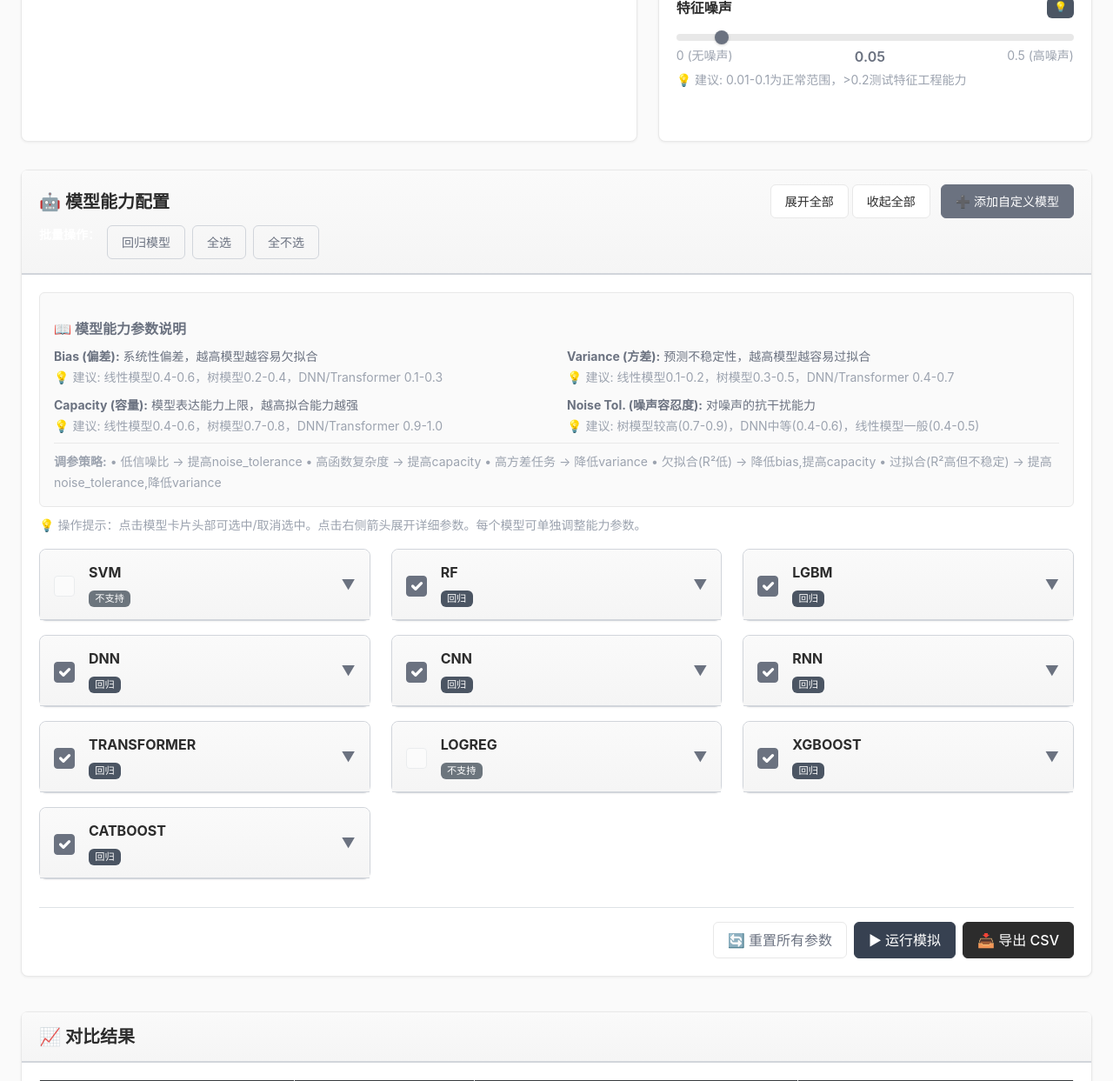
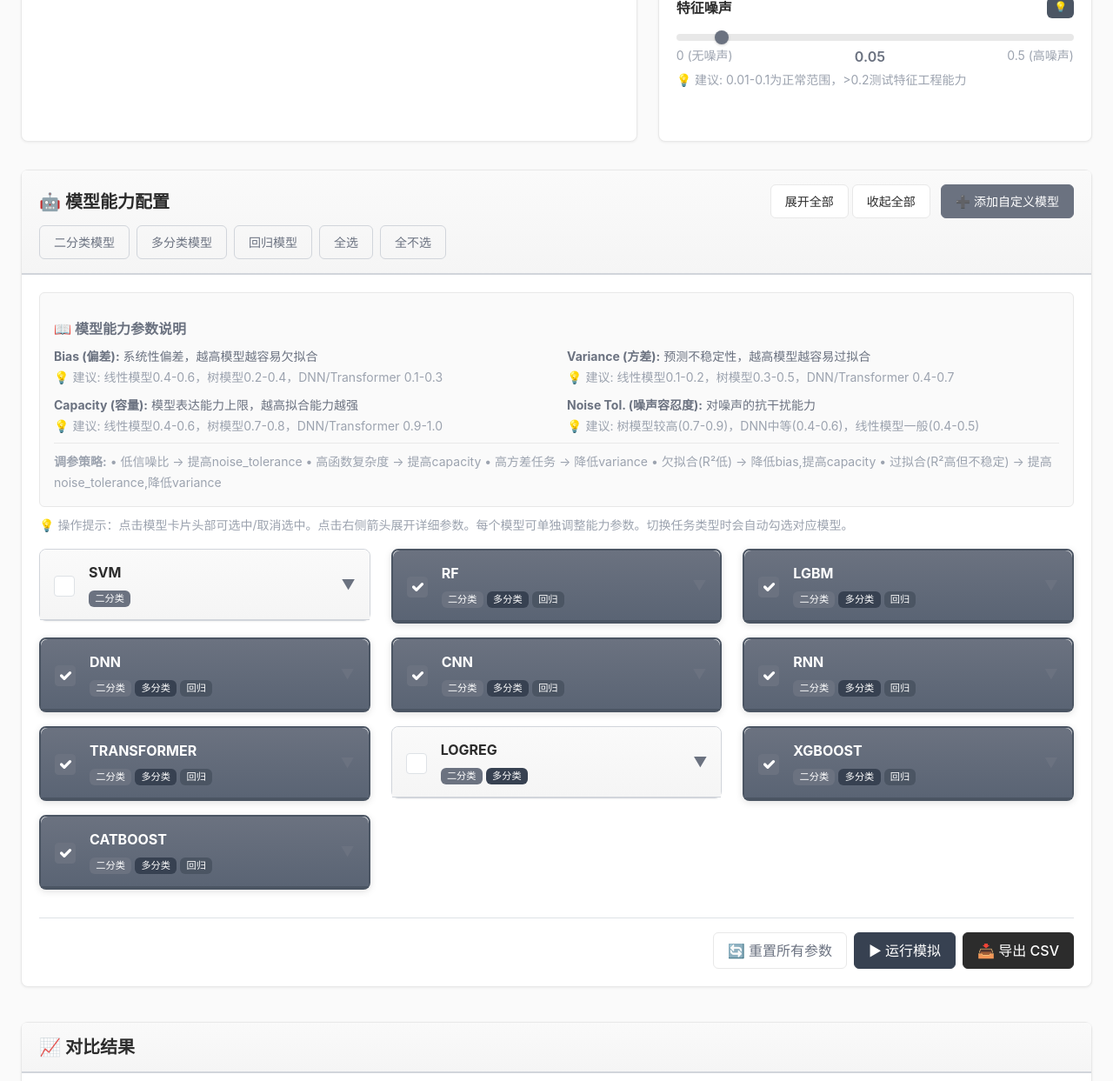
Before and after one commit to Hard-Song/ml-simulator, a Flask app: page / in a window 1280 px wide, after a click on "📈 回归任务". Shown: the part 783-2026 px from the top of the page at 87% size. Run offline with Flask 3, Linux system fonts and the light colour scheme.

Commit message:
feat: 统一分类和回归标签页的UI样式
- 修复分类页模型复选框点击无反应的问题
- 统一回归页和分类页的模型卡片UI展示
- 回归页模型现在显示所有支持的任务标签（二分类、多分类、回归）
- 修复批量操作在回归页无法更新模型卡片背景色的问题
- 移除回归页不支持的模型复选框disabled限制
- 删除批量操作区域的文字标签
- 统一两个标签页的操作提示文本

Co-Authored-By: Claude Sonnet 4.5 <noreply@anthropic.com>

```diff
--- a/static/js/index.js
+++ b/static/js/index.js
@@ -127,12 +127,21 @@ function generateRegressionModelCardHTML(modelName, profile, isCustom) {
         </button>
     ` : '';
 
-    // 生成任务标签
+    // 生成任务标签（与分类页保持一致，显示所有支持的标签）
     const supportedTasks = profile.supported_tasks || ['binary', 'multiclass', 'regression'];
-    const supportsRegression = supportedTasks.includes('regression');
-    const taskBadge = supportsRegression
-        ? `<span class="badge bg-info me-1" style="font-size: 0.7rem;">回归</span>`
-        : `<span class="badge bg-secondary me-1" style="font-size: 0.7rem;">不支持</span>`;
+    const taskBadges = supportedTasks.map(task => {
+        const labels = {
+            'binary': '二分类',
+            'multiclass': '多分类',
+            'regression': '回归'
+        };
+        const colors = {
+            'binary': 'bg-primary',
+            'multiclass': 'bg-success',
+            'regression': 'bg-info'
+        };
+        return `<span class="badge ${colors[task]} me-1" style="font-size: 0.7rem;">${labels[task]}</span>`;
+    }).join('');
 
     return `
         <div class="model-card" id="${modelId}_card" onclick="toggleRegressionModelCard('${modelName}')">
@@ -143,7 +152,6 @@ function generateRegressionModelCardHTML(modelName, profile, isCustom) {
                                type="checkbox"
                                value="${modelName}"
                                id="${modelId}_checkbox"
-                               ${!supportsRegression ? 'disabled' : ''}
                                onclick="event.stopPropagation(); toggleRegressionModelSelection('${modelName}')">
                     </div>
                     <div class="flex-grow-1">
@@ -151,7 +159,7 @@ function generateRegressionModelCardHTML(modelName, profile, isCustom) {
                             ${modelName.toUpperCase()}
                             ${isCustom ? ' <span class="badge bg-warning text-dark">自定义</span>' : ''}
                         </span>
-                        <div class="mt-1">${taskBadge}</div>
+                        <div class="mt-1">${taskBadges}</div>
                     </div>
                 </div>
                 <div class="d-flex align-items-center">
@@ -436,11 +444,9 @@ function toggleModelSelection(modelName) {
     const card = document.getElementById(`model_${modelName}_card`);
     const header = document.getElementById(`model_${modelName}_header`);
 
-    checkbox.checked = !checkbox.checked;
-
+    // checkbox 的状态已经由点击事件自动切换了，这里只需要更新卡片样式
     if (checkbox.checked) {
         card.classList.add('selected');
-        // 不再使用内联样式，CSS会处理选中状态
     } else {
         card.classList.remove('selected');
     }
@@ -900,13 +906,23 @@ function deselectAllModels() {
 
 // 更新模型卡片的选中状态
 function updateModelCardSelection(modelName, isSelected) {
-    const card = document.getElementById(`model_${modelName}_card`);
-
-    if (card) {
+    // 尝试更新分类页的模型卡片
+    const classCard = document.getElementById(`model_${modelName}_card`);
+    if (classCard) {
         if (isSelected) {
-            card.classList.add('selected');
+            classCard.classList.add('selected');
         } else {
-            card.classList.remove('selected');
+            classCard.classList.remove('selected');
+        }
+    }
+
+    // 尝试更新回归页的模型卡片
+    const regCard = document.getElementById(`regression_model_${modelName}_card`);
+    if (regCard) {
+        if (isSelected) {
+            regCard.classList.add('selected');
+        } else {
+            regCard.classList.remove('selected');
         }
     }
 }
--- a/templates/index.html
+++ b/templates/index.html
@@ -391,7 +391,6 @@
                             </div>
                         </div>
                         <div class="mt-2 d-flex gap-2 flex-wrap">
-                            <small class="text-white">批量操作：</small>
                             <button class="btn btn-sm btn-outline-light" onclick="selectModelsByTask('binary')">二分类模型</button>
                             <button class="btn btn-sm btn-outline-light" onclick="selectModelsByTask('multiclass')">多分类模型</button>
                             <button class="btn btn-sm btn-outline-light" onclick="selectModelsByTask('regression')">回归模型</button>
@@ -775,7 +774,8 @@
                                         </div>
                                     </div>
                                     <div class="mt-2 d-flex gap-2 flex-wrap">
-                                        <small class="text-white">批量操作：</small>
+                                        <button class="btn btn-sm btn-outline-light" onclick="selectModelsByTask('binary')">二分类模型</button>
+                                        <button class="btn btn-sm btn-outline-light" onclick="selectModelsByTask('multiclass')">多分类模型</button>
                                         <button class="btn btn-sm btn-outline-light" onclick="selectModelsByTask('regression')">回归模型</button>
                                         <button class="btn btn-sm btn-outline-light" onclick="selectAllModels()">全选</button>
                                         <button class="btn btn-sm btn-outline-light" onclick="deselectAllModels()">全不选</button>
@@ -815,7 +815,7 @@
                                                 </small>
                                             </div>
                                             <small class="text-muted">
-                                                💡 操作提示：点击模型卡片头部可选中/取消选中。点击右侧箭头展开详细参数。每个模型可单独调整能力参数。
+                                                💡 操作提示：点击模型卡片头部可选中/取消选中。点击右侧箭头展开详细参数。每个模型可单独调整能力参数。切换任务类型时会自动勾选对应模型。
                                             </small>
                                         </div>
                                     </div>
```
